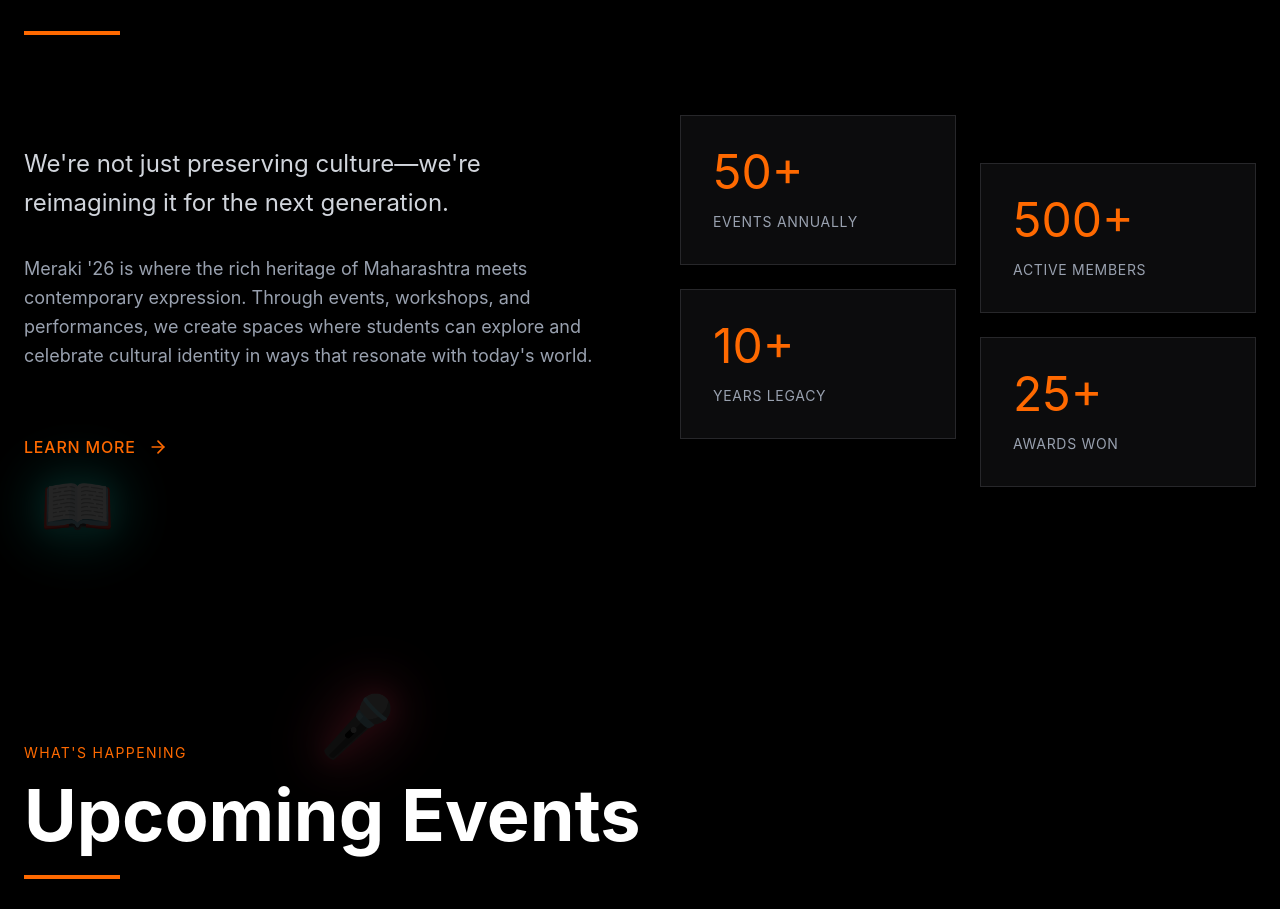
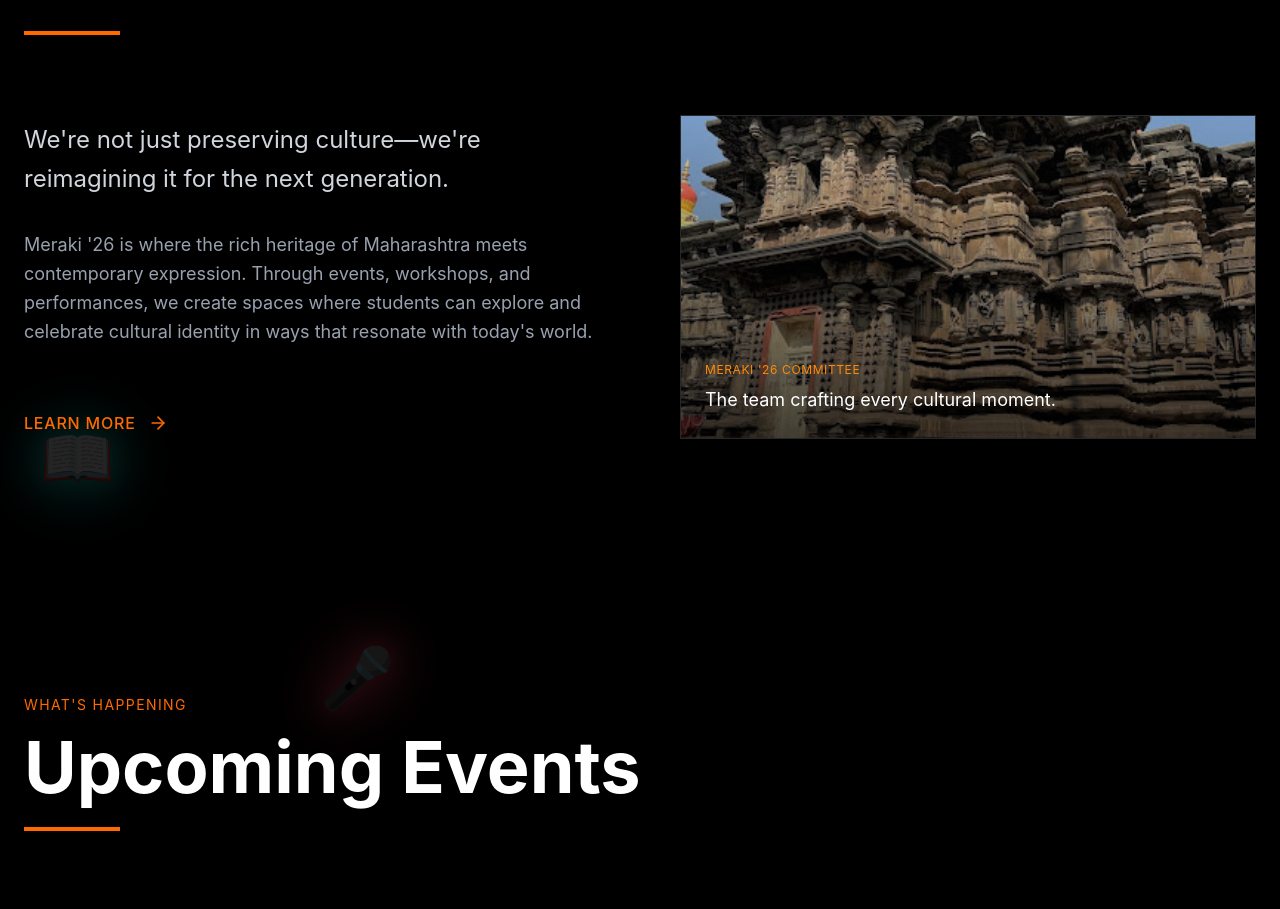
Before and after one commit to Aditya-Aryan-6914/Meraki, a React (Vite) app: page / in a window 1280 px wide. Shown: the part 1029-1938 px from the top of the page. Built offline with nearby package versions, Linux system fonts and the light colour scheme.

Commit message:
Update about section with committee photo

```diff
--- a/src/app/components/About.tsx
+++ b/src/app/components/About.tsx
@@ -2,6 +2,8 @@ import { ArrowRight } from 'lucide-react';
 import { NeonIcon } from './NeonIcon';
 
 export function About() {
+  const committeeImage = `${import.meta.env.BASE_URL}Committee-Member-group-photo.png`;
+
   return (
     <section id="about" className="py-32 text-white relative overflow-hidden">
       {/* Decorative Neon Icons */}
@@ -43,26 +45,16 @@ export function About() {
               </div>
             </div>
 
-            <div className="grid grid-cols-2 gap-6">
-              <div className="space-y-6">
-                <div className="bg-zinc-900/50 backdrop-blur-sm p-8 border border-zinc-800 hover:border-orange-500/50 transition-all">
-                  <div className="text-5xl text-orange-500 mb-4">50+</div>
-                  <p className="text-gray-400 uppercase tracking-wider text-sm">Events Annually</p>
-                </div>
-                <div className="bg-zinc-900/50 backdrop-blur-sm p-8 border border-zinc-800 hover:border-orange-500/50 transition-all">
-                  <div className="text-5xl text-orange-500 mb-4">10+</div>
-                  <p className="text-gray-400 uppercase tracking-wider text-sm">Years Legacy</p>
-                </div>
-              </div>
-              <div className="space-y-6 mt-12">
-                <div className="bg-zinc-900/50 backdrop-blur-sm p-8 border border-zinc-800 hover:border-orange-500/50 transition-all">
-                  <div className="text-5xl text-orange-500 mb-4">500+</div>
-                  <p className="text-gray-400 uppercase tracking-wider text-sm">Active Members</p>
-                </div>
-                <div className="bg-zinc-900/50 backdrop-blur-sm p-8 border border-zinc-800 hover:border-orange-500/50 transition-all">
-                  <div className="text-5xl text-orange-500 mb-4">25+</div>
-                  <p className="text-gray-400 uppercase tracking-wider text-sm">Awards Won</p>
-                </div>
+            <div className="relative bg-zinc-900/50 backdrop-blur-sm border border-zinc-800 hover:border-orange-500/50 transition-all overflow-hidden group aspect-video">
+              <img
+                src={committeeImage}
+                alt="Meraki '26 Cultural Committee"
+                className="w-full h-full object-cover opacity-90 transition duration-700 group-hover:opacity-100"
+              />
+              <div className="absolute inset-0 bg-gradient-to-t from-black via-black/50 to-transparent opacity-70 group-hover:opacity-50 transition duration-700" />
+              <div className="absolute bottom-0 left-0 right-0 p-6">
+                <p className="text-orange-400 uppercase tracking-wider text-xs mb-2">Meraki '26 Committee</p>
+                <p className="text-white text-lg">The team crafting every cultural moment.</p>
               </div>
             </div>
           </div>
```
Also changed, not shown: public/Committee-Member-group-photo.png (added).
